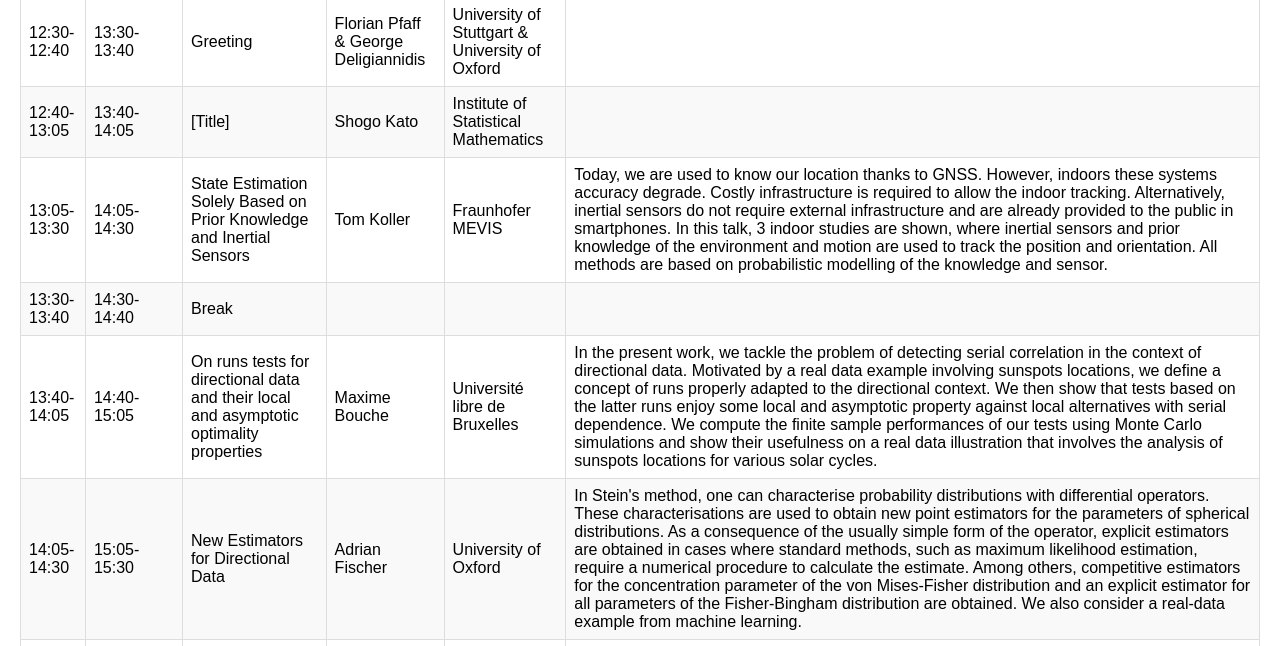
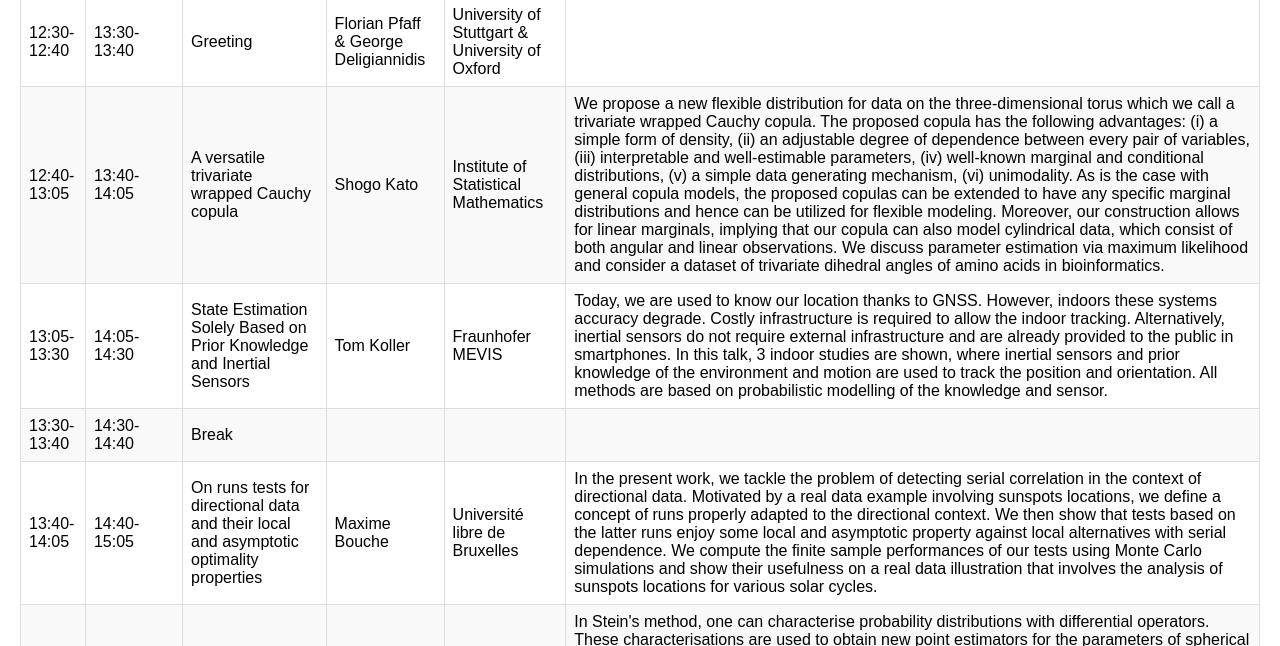
Before and after one commit to FlorianPfaff/VSDS2024, a plain HTML site: page index.html in a window 1280 px wide. Shown: the part 154-800 px from the top of the page. Drawn offline with Linux system fonts and the light colour scheme.

Commit message:
Update index.html

```diff
--- a/index.html
+++ b/index.html
@@ -56,10 +56,10 @@
         <tr>
             <td>12:40-13:05</td>
             <td>13:40-14:05</td>
-            <td>[Title]</td>
+            <td>A versatile trivariate wrapped Cauchy copula</td>
             <td>Shogo Kato</td>
             <td>Institute of Statistical Mathematics</td>
-            <td></td>
+            <td>We propose a new flexible distribution for data on the three-dimensional torus which we call a trivariate wrapped Cauchy copula. The proposed copula has the following advantages: (i) a simple form of density, (ii) an adjustable degree of dependence between every pair of variables, (iii) interpretable and well-estimable parameters, (iv) well-known marginal and conditional distributions, (v) a simple data generating mechanism, (vi) unimodality. As is the case with general copula models, the proposed copulas can be extended to have any specific marginal distributions and hence can be utilized for flexible modeling. Moreover, our construction allows for linear marginals, implying that our copula can also model cylindrical data, which consist of both angular and linear observations. We discuss parameter estimation via maximum likelihood and consider a dataset of trivariate dihedral angles of amino acids in bioinformatics.</td>
         </tr>
         <tr>
             <td>13:05-13:30</td>
```
